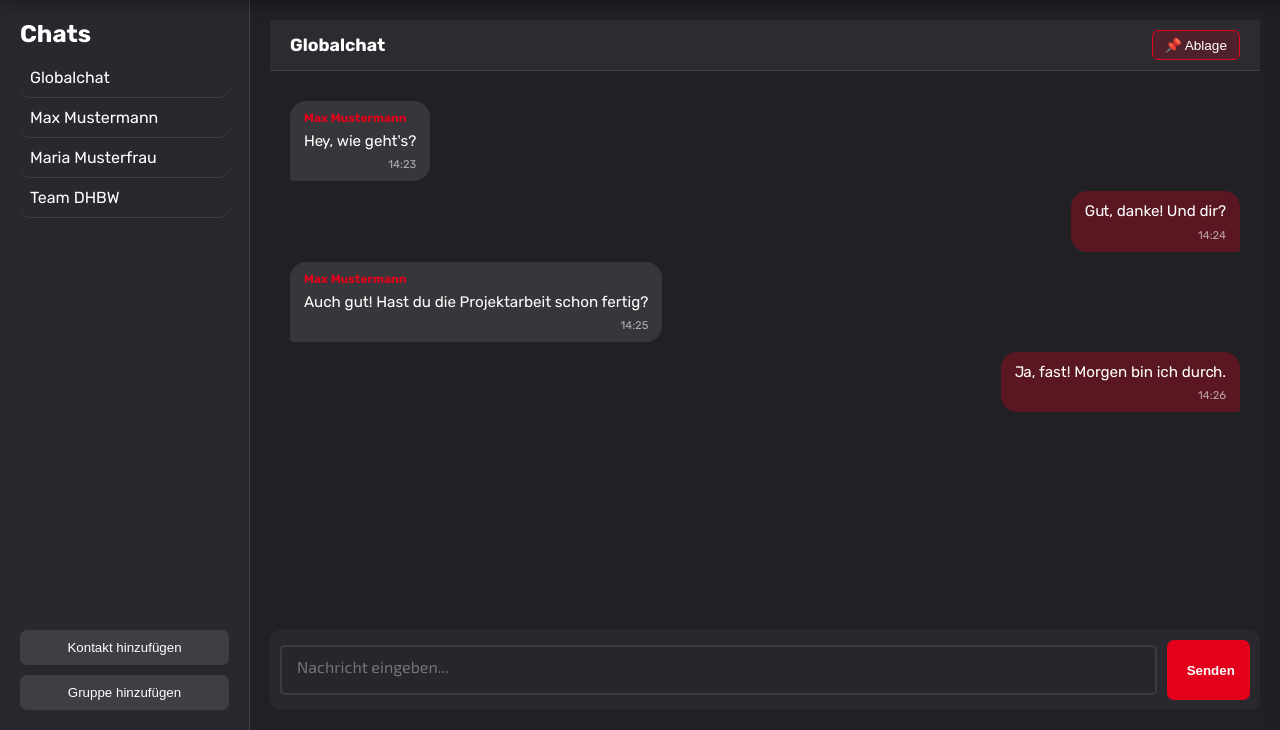
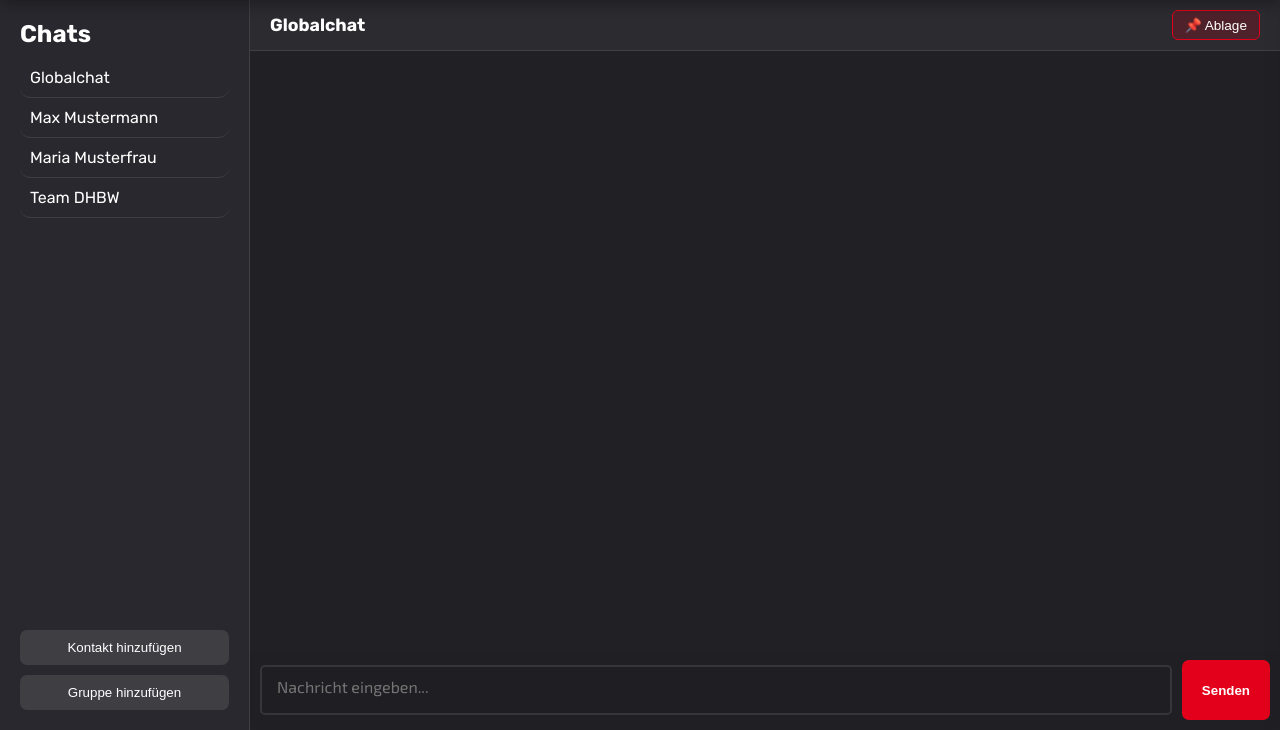
Before and after one commit to Luca-Engl/DHBW-Chat, a PHP site: page /chat.html in a window 1280 px wide. Shown: the part 70-800 px from the top of the page. Run offline with PHP 8.4, Linux system fonts and the light colour scheme.

Commit message:
fixed style of chat notes added chat nav bar

```diff
--- a/src/chat.html
+++ b/src/chat.html
@@ -50,34 +50,6 @@
             <button class="chat-important-btn" onclick="toggleImportantPanel()">
                 📌 Ablage
             </button>
-        </div>
-
-        <div class="chat-messages" id="chatMessages">
-            <!-- Andere Person -->
-            <div class="message-bubble other">
-                <div class="message-sender">Max Mustermann</div>
-                <div class="message-content">Hey, wie geht's?</div>
-                <div class="message-time">14:23</div>
-            </div>
-
-            <!-- Eigene Nachricht -->
-            <div class="message-bubble own">
-                <div class="message-content">Gut, danke! Und dir?</div>
-                <div class="message-time">14:24</div>
-            </div>
-
-            <!-- Andere Person -->
-            <div class="message-bubble other">
-                <div class="message-sender">Max Mustermann</div>
-                <div class="message-content">Auch gut! Hast du die Projektarbeit schon fertig?</div>
-                <div class="message-time">14:25</div>
-            </div>
-
-            <!-- Eigene Nachricht -->
-            <div class="message-bubble own">
-                <div class="message-content">Ja, fast! Morgen bin ich durch.</div>
-                <div class="message-time">14:26</div>
-            </div>
         </div>
 
         <form class="chat-input-container background">
@@ -216,15 +188,15 @@
             <button class="panel-close-btn" onclick="toggleImportantPanel()">×</button>
         </div>
 
-    <div class="important-panel-content">
-        <div class="add-note-section">
-            <textarea id="newNoteInput" placeholder="Neue wichtige Notiz..." rows="3"></textarea>
-            <button onclick="addNote()" class="style-bold">Hinzufügen</button>
-        </div>
-
+        <!-- Liste der Notizen -->
         <div id="notesList" class="notes-list">
             <p class="empty-state">Keine wichtigen Notizen für diesen Chat</p>
         </div>
+
+        <!-- Input unten -->
+        <div class="note-input-container background">
+            <textarea id="newNoteInput" placeholder="Neue Notiz..." rows="1"></textarea>
+            <button onclick="addNote()" class="style-bold">Senden</button>
         </div>
     </aside>
 </main>
--- a/src/css/layout.css
+++ b/src/css/layout.css
@@ -383,28 +383,13 @@ footer {
     flex: 1;
     display: flex;
     flex-direction: column;
-    justify-content: flex-end;
+    padding: 0;
+}
+
+.chat-content-area {
+    flex: 1;
     padding: 20px;
-    gap: 10px;
-}
-
-
-.chat-input-container {
-    display: flex;
-    width: 100%;
-    gap: 10px;
-    border-radius: 10px;
-    padding: 10px;
-    box-sizing: border-box;
-}
-
-.chat-input-container textarea {
-    max-width: 100%;
-    min-height: 30px;
-    max-height: 50px;
-    font-family: 'Exo2', Arial, sans-serif;
-    font-size: 16px;
-    overflow-y: hidden;
+    overflow-y: auto;
 }
 
 .nav-settings img {
@@ -482,6 +467,25 @@ footer {
     transform: scale(1.05);
 }
 
+.chat-input-container {
+    display: flex;
+    gap: 10px;
+    background-color: var(--chat-background-color);
+    border-radius: 10px;
+    padding: 10px;
+    box-sizing: border-box;
+    margin-top: auto;
+}
+
+.chat-input-container textarea {
+    flex: 1;
+    max-width: 100%;
+    min-height: 30px;
+    max-height: 50px;
+    font-family: 'Exo2', Arial, sans-serif;
+    font-size: 16px;
+}
+
 .chat-nav-bar {
     display: flex;
     justify-content: space-between;
@@ -512,68 +515,6 @@ footer {
 .chat-important-btn:hover {
     background: rgba(226,0,26,0.4);
     transform: translateY(-2px);
-}
-
-.chat-messages {
-    flex: 1;
-    overflow-y: auto;
-    padding: 20px;
-    display: flex;
-    flex-direction: column;
-    gap: 10px;
-}
-
-.message-bubble {
-    max-width: 60%;
-    padding: 10px 14px;
-    border-radius: 16px;
-    display: flex;
-    flex-direction: column;
-    gap: 4px;
-    word-wrap: break-word;
-    animation: messageSlideIn 0.3s ease-out;
-}
-
-@keyframes messageSlideIn {
-    from {
-        opacity: 0;
-        transform: translateY(10px);
-    }
-    to {
-        opacity: 1;
-        transform: translateY(0);
-    }
-}
-
-.message-bubble.other {
-    align-self: flex-start;
-    background: rgba(255,255,255,0.1);
-    border-bottom-left-radius: 4px;
-}
-
-.message-bubble.own {
-    align-self: flex-end;
-    background: rgba(226,0,26,0.3);
-    border-bottom-right-radius: 4px;
-}
-
-.message-sender {
-    font-size: 0.75rem;
-    font-weight: bold;
-    color: #E2001A;
-    margin-bottom: 2px;
-}
-
-.message-content {
-    font-size: 0.95rem;
-    line-height: 1.4;
-}
-
-.message-time {
-    font-size: 0.7rem;
-    color: rgba(255,255,255,0.6);
-    align-self: flex-end;
-    margin-top: 2px;
 }
 
 .important-panel {
--- a/src/js/chat-page.js
+++ b/src/js/chat-page.js
@@ -159,32 +159,23 @@
         const text = input.value.trim();
 
         if (text === '') {
-            alert('Bitte gib eine Notiz ein!');
             return;
         }
 
-        // Notizen aus localStorage laden
         const allNotes = JSON.parse(localStorage.getItem('chatNotes') || '{}');
 
-        // Notizen für aktuellen Chat
         if (!allNotes[currentChat]) {
             allNotes[currentChat] = [];
         }
 
-        // Neue Notiz hinzufügen
         allNotes[currentChat].push({
             id: Date.now(),
             text: text,
             date: new Date().toLocaleString('de-DE')
         });
 
-        // Speichern
         localStorage.setItem('chatNotes', JSON.stringify(allNotes));
-
-        // Liste aktualisieren
         loadNotes();
-
-        // Input leeren
         input.value = '';
     }
 
@@ -227,3 +218,80 @@
         document.getElementById('currentChatName').textContent = chatName;
         loadNotes(); // Notizen des neuen Chats laden
     }
+
+    // Enter-Taste für Chat-Textarea
+    document.addEventListener('DOMContentLoaded', function() {
+        const chatInput = document.getElementById('chatmessage');
+
+        if (chatInput) {
+            chatInput.addEventListener('keydown', function(e) {
+                if (e.key === 'Enter' && !e.shiftKey) {
+                    e.preventDefault();
+                    // Hier später die Funktion zum Senden der Chat-Nachricht
+                    console.log('Chat-Nachricht senden');
+                }
+            });
+        }
+
+        // Notiz-Textarea
+        const noteInput = document.getElementById('newNoteInput');
+
+        if (noteInput) {
+            noteInput.addEventListener('keydown', function(e) {
+                if (e.key === 'Enter' && !e.shiftKey) {
+                    e.preventDefault();
+                    addNote();
+                }
+            });
+        }
+    });
+
+    // Auto-resize für Textareas
+    function autoResizeTextarea(textarea) {
+        textarea.style.height = 'auto';
+        textarea.style.height = Math.min(textarea.scrollHeight, parseInt(getComputedStyle(textarea).maxHeight)) + 'px';
+    }
+
+
+        // Notiz-Textarea
+        const noteInput = document.getElementById('newNoteInput');
+
+        if (noteInput) {
+            noteInput.addEventListener('input', function() {
+                autoResizeTextarea(this);
+            });
+
+            noteInput.addEventListener('keydown', function(e) {
+                if (e.key === 'Enter' && !e.shiftKey) {
+                    e.preventDefault();
+                    addNote();
+                    this.style.height = 'auto';
+                }
+            });
+    };
+
+    function loadNotes() {
+        const allNotes = JSON.parse(localStorage.getItem('chatNotes') || '{}');
+        const notes = allNotes[currentChat] || [];
+        const list = document.getElementById('notesList');
+
+        if (notes.length === 0) {
+            list.innerHTML = '<p class="empty-state">Keine wichtigen Notizen für diesen Chat</p>';
+            return;
+        }
+
+        list.innerHTML = notes.map(note => `
+        <div class="note-item">
+            <div class="note-content">
+                <p class="note-text">${note.text}</p>
+                <small class="note-date">${note.date}</small>
+            </div>
+            <button class="note-delete-btn" onclick="deleteNote(${note.id})" title="Löschen">×</button>
+        </div>
+    `).join('');
+
+        // Scroll ganz nach unten mit kleinem Delay
+        setTimeout(() => {
+            list.scrollTop = list.scrollHeight;
+        }, 50);
+    }
```
Also changed, not shown: other parts of src/css/layout.css (+33 -2 lines). Lines whose indentation alone changed are shown as unchanged.
